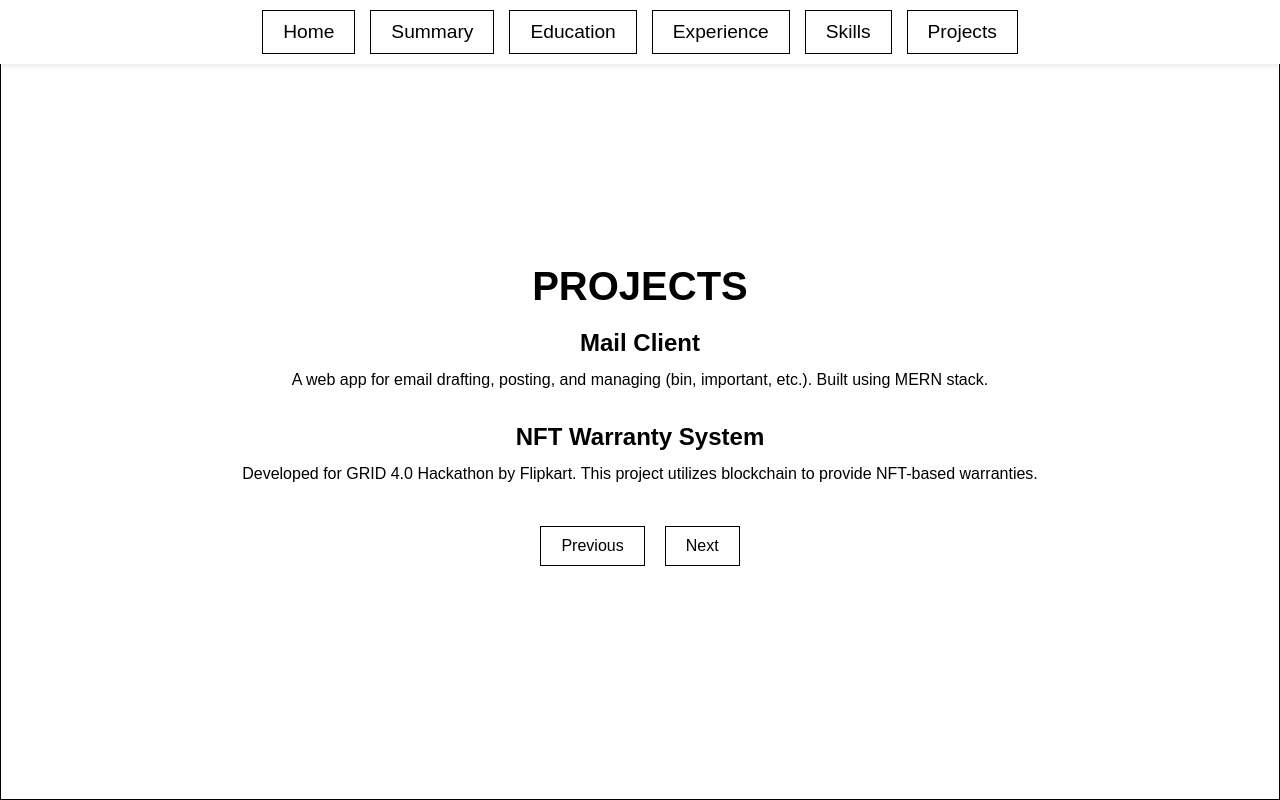
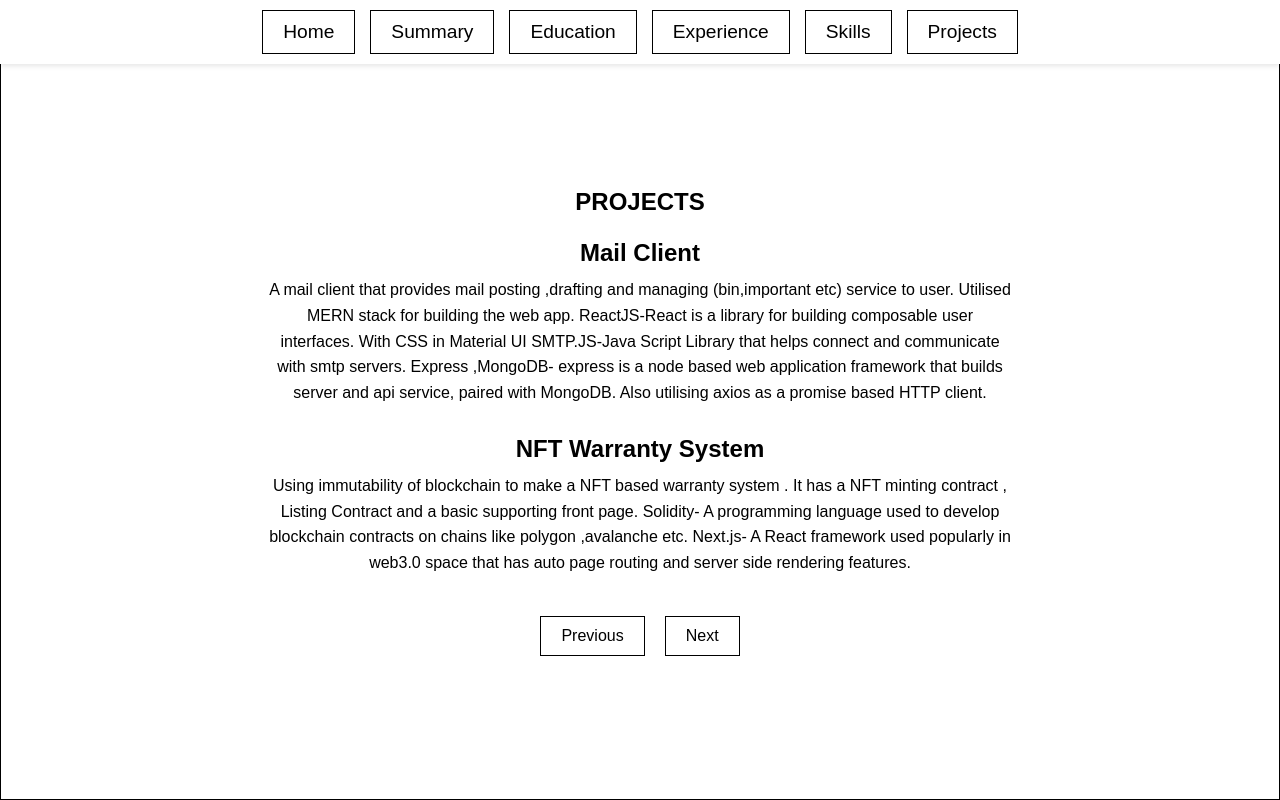
Before and after one commit to unknown7703/Modern-port, a plain HTML site: page index.html in a window 1280 px wide. Both pictures are taken after a click on the link "Projects". Drawn offline with Linux system fonts and the light colour scheme.

Commit message:
scroll event added

```diff
--- a/index.html
+++ b/index.html
@@ -5,7 +5,7 @@
     <meta name="viewport" content="width=device-width, initial-scale=1.0">
     <title>T. Aatreya's Portfolio</title>
     <style>
-
+        /* Reset and basic styles */
         * {
             margin: 0;
             padding: 0;
@@ -18,7 +18,7 @@
             overflow-x: hidden;
         }
 
-
+        /* Fixed navigation */
         .fixed-nav {
             position: fixed;
             top: 0;
@@ -46,6 +46,7 @@
             background-color: #000;
             color: #fff;
         }
+
 
         .landing {
             display: flex;
@@ -75,7 +76,6 @@
             max-width: 600px;
         }
 
-
         .section {
             height: 100vh;
             display: none;
@@ -93,7 +93,9 @@
             transform: translateY(50px);
             transition: opacity 0.5s ease, transform 0.5s ease;
         }
-
+        .section p{
+            max-width: 60%;
+        }
         .section.active {
             display: flex;
             flex-direction: column;
@@ -101,6 +103,17 @@
             transform: translateY(0);
         }
 
+        .section a{
+            color: #000;
+            text-decoration: none;
+            font-size: 1.5rem;
+            font-weight: bold;
+            margin-top: 20px;
+        }
+
+        .section a:hover{
+            color: rgb(91, 91, 91);
+        }
         h2 {
             font-size: 2.5rem;
             font-weight: bold;
@@ -125,7 +138,7 @@
             padding-left: 15px;
         }
 
-
+        /* Navigation buttons */
         .nav-buttons {
             margin-top: 30px;
             display: flex;
@@ -150,6 +163,7 @@
 </head>
 <body>
 
+    <!-- Fixed Navigation Menu -->
     <div class="fixed-nav">
         <a onclick="landing()">Home</a>
         <a onclick="showSection('summary')">Summary</a>
@@ -159,7 +173,7 @@
         <a onclick="showSection('projects')">Projects</a>
     </div>
 
-
+    <!-- Landing Page -->
     <div class="landing" id="landing">
         <h1>T AAT<span class="outline">REYA</span></h1>
         <p>Hey visitor, nice to meet you.</p>
@@ -167,6 +181,7 @@
 
     </div>
 
+    <!-- Portfolio Sections -->
     <div class="section" id="summary">
         <h2>Summary</h2>
         <p>Final-year Computer Science Engineering student with a specialization in Business Systems, experienced in web development with a strong focus on React and front-end design. Proficient in building modular, scalable web applications and handling complex user interfaces. Actively seeking opportunities to apply my skills in real-world projects and collaborate on innovative solutions.</p>
@@ -215,11 +230,22 @@
     </div>
 
     <div class="section" id="projects">
-        <h2>Projects</h2>
-        <h3>Mail Client</h3>
-        <p>A web app for email drafting, posting, and managing (bin, important, etc.). Built using MERN stack.</p>
-        <h3>NFT Warranty System</h3>
-        <p>Developed for GRID 4.0 Hackathon by Flipkart. This project utilizes blockchain to provide NFT-based warranties.</p>
+        <h2><a href="https://github.com/unknown7703">Projects</a></h2>
+        <h3><a href="https://github.com/unknown7703/Gmailclone">Mail Client</a></h3>
+        <p>A mail client that provides mail posting ,drafting and managing (bin,important etc) service to user.
+            Utilised MERN stack for building the web app.
+            ReactJS-React is a library for building composable user interfaces.  With CSS in Material UI
+             SMTP.JS-Java Script Library that helps connect and communicate with smtp servers.
+             Express ,MongoDB- express is a node based web application framework that builds server and api
+            service, paired with MongoDB. Also utilising axios as a promise based HTTP client.</p>
+        <h3><a href="https://github.com/unknown7703/nft-marketplace">NFT Warranty System</a></h3>
+        <p> Using immutability of blockchain to make a NFT based warranty system . It has a NFT minting contract ,
+            Listing Contract and a basic supporting front page.
+
+           Solidity- A programming language used to develop blockchain contracts on chains like polygon
+            ,avalanche etc.
+             Next.js- A React framework used popularly in web3.0 space that has auto page routing and server
+            side rendering features.</p>
         <div class="nav-buttons">
             <button onclick="navigateSection(-1)">Previous</button>
             <button onclick="navigateSection(1)">Next</button>
@@ -229,13 +255,15 @@
     <script>
         let currentSectionIndex = -1;
         const sections = document.querySelectorAll('.section');
+        let scrollTimeout;
 
         function landing() {
             sections.forEach(section => section.classList.remove('active'));
             document.getElementById('landing').style.display = 'flex';
+            currentSectionIndex = -1;
         }
+
         function showSection(sectionId) {
-
             sections.forEach(section => section.classList.remove('active'));
             document.getElementById('landing').style.display = 'none';
 
@@ -252,14 +280,27 @@
 
             currentSectionIndex = (currentSectionIndex + direction + sections.length) % sections.length;
 
-
             sections.forEach(section => section.classList.remove('active'));
-
             sections[currentSectionIndex].classList.add('active');
         }
 
+        window.addEventListener('wheel', (event) => {
+            if (scrollTimeout) return;
+
+            if (event.deltaY < 0) {
+                navigateSection(-1);
+            } else {
+                navigateSection(1);
+            }
+
+
+            scrollTimeout = setTimeout(() => {
+                scrollTimeout = null;
+            }, 100);
+        });
 
         document.getElementById('landing').style.display = 'flex';
     </script>
+
 </body>
 </html>
```
